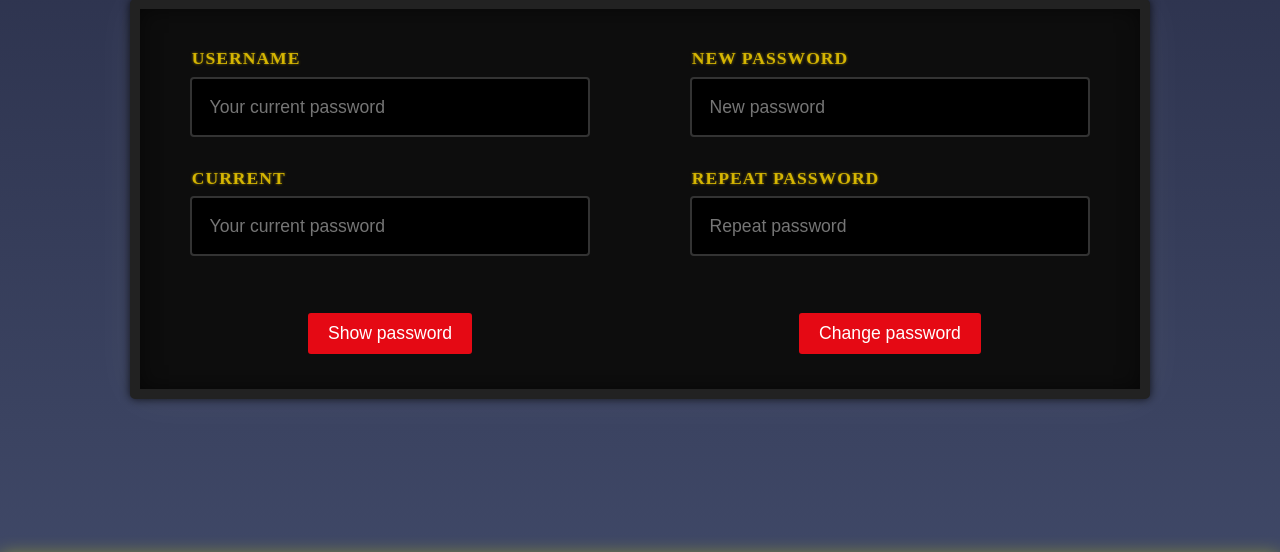
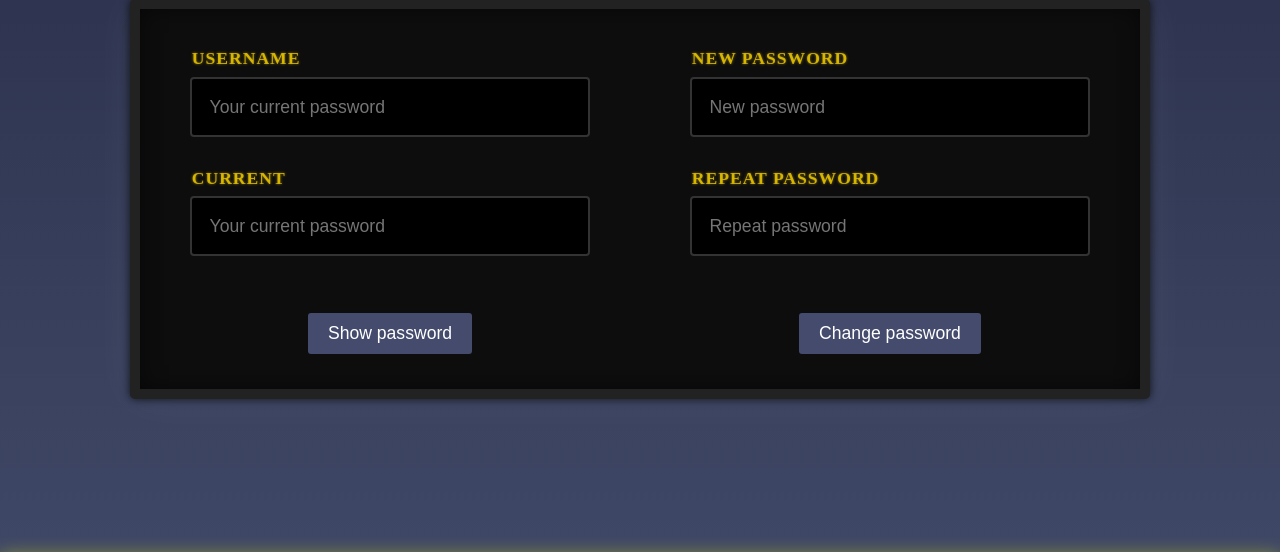
Before and after one commit to RohmaWajidRasul/cinemantic, a Django app: template api-server/templates/account.html in a window 1280 px wide. Shown: the part 201-753 px from the top of the page. Run offline with Django 5.2, Linux system fonts and the light colour scheme; the template is opened without the code that fills it, so the values that code supplies are empty.

Commit message:
style: change button color and pages that use it (#5)

```diff
--- a/api-server/static/global.css
+++ b/api-server/static/global.css
@@ -68,7 +68,7 @@ h1 {
     width: 40px;
     height: 40px;
     object-fit: contain;
-    margin-bottom: 5px;
+    margin-top: 5px;
 }
 
 .logo img {
@@ -142,10 +142,10 @@ main {
     margin-top: 0;
 }
 
-.red-button {
+.blue-button {
     padding: 10px 20px;
     margin-top: 30px;
-    background-color: #6470a6;
+    background-color: #444b6d;
     color: white;
     border: none;
     border-radius: 3px;
--- a/api-server/templates/account.html
+++ b/api-server/templates/account.html
@@ -20,7 +20,7 @@
                 <input type="current_password" name="current_password" id="current_password"
                     placeholder="Your current password" required>
                 <div class="button_container">
-                    <button>Show password</button>
+                    <button class="blue-button">Show password</button>
                 </div>
 
             </div>
@@ -32,7 +32,7 @@
                 <input type="password" name="repeat_password" id="repeat_password" placeholder="Repeat password"
                     required>
                 <div class="button_container">
-                    <button>Change password</button>
+                    <button class="blue-button">Change password</button>
                 </div>
             </form>
         </div>
--- a/api-server/templates/register.html
+++ b/api-server/templates/register.html
@@ -36,7 +36,7 @@
 <style scoped>
     h1 {
         font-size: 3rem;
-        margin: 20px 0;
+        margin: 0;
     }
 
     .header {
```
